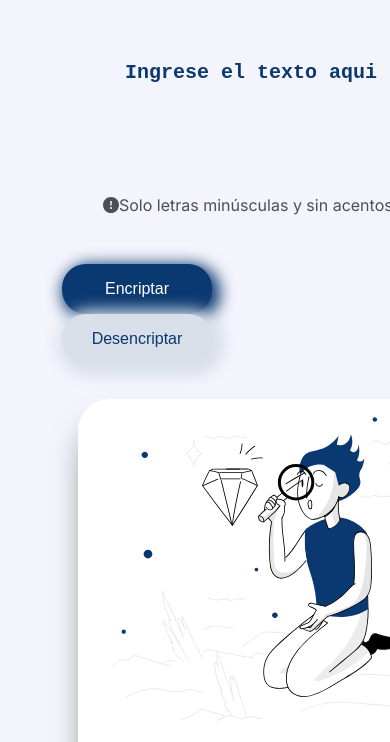
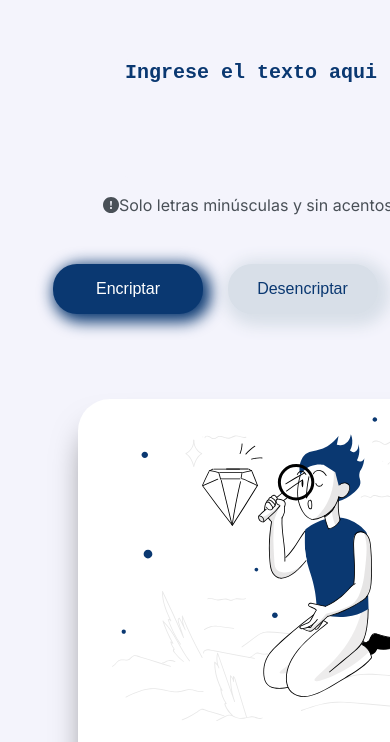
Before and after one commit to Albertoolve/Reto, a plain HTML site: page index.html in a window 390 px wide. Shown: the part 79-821 px from the top of the page. Drawn offline with Linux system fonts and the light colour scheme.

Commit message:
Add files via upload

```diff
--- a/style.css
+++ b/style.css
@@ -210,10 +210,10 @@ main{
         justify-content: space-between; /*Esto me movio la imagen ala el lado izquierdo de la pagina*/
     }
 
-    .contenedorcajatexto{
-        left: 110px;
-        padding-left: 5px;
-        width: 450px;
+.contenedorcajatexto{
+    left: 110px;
+    padding-left: 5px;
+    width: 450px;
     }
 
 .cajatexto{
@@ -240,9 +240,9 @@ main{
 
     .contenedor-botones{
         position: absolute;
-        top: 250px;
-        left: 39px;
-        margin: 15px;
+        width: 390px;
+        top:250px;
+        left: 30px;
     }
     .seccion2{
         display: block;
```
